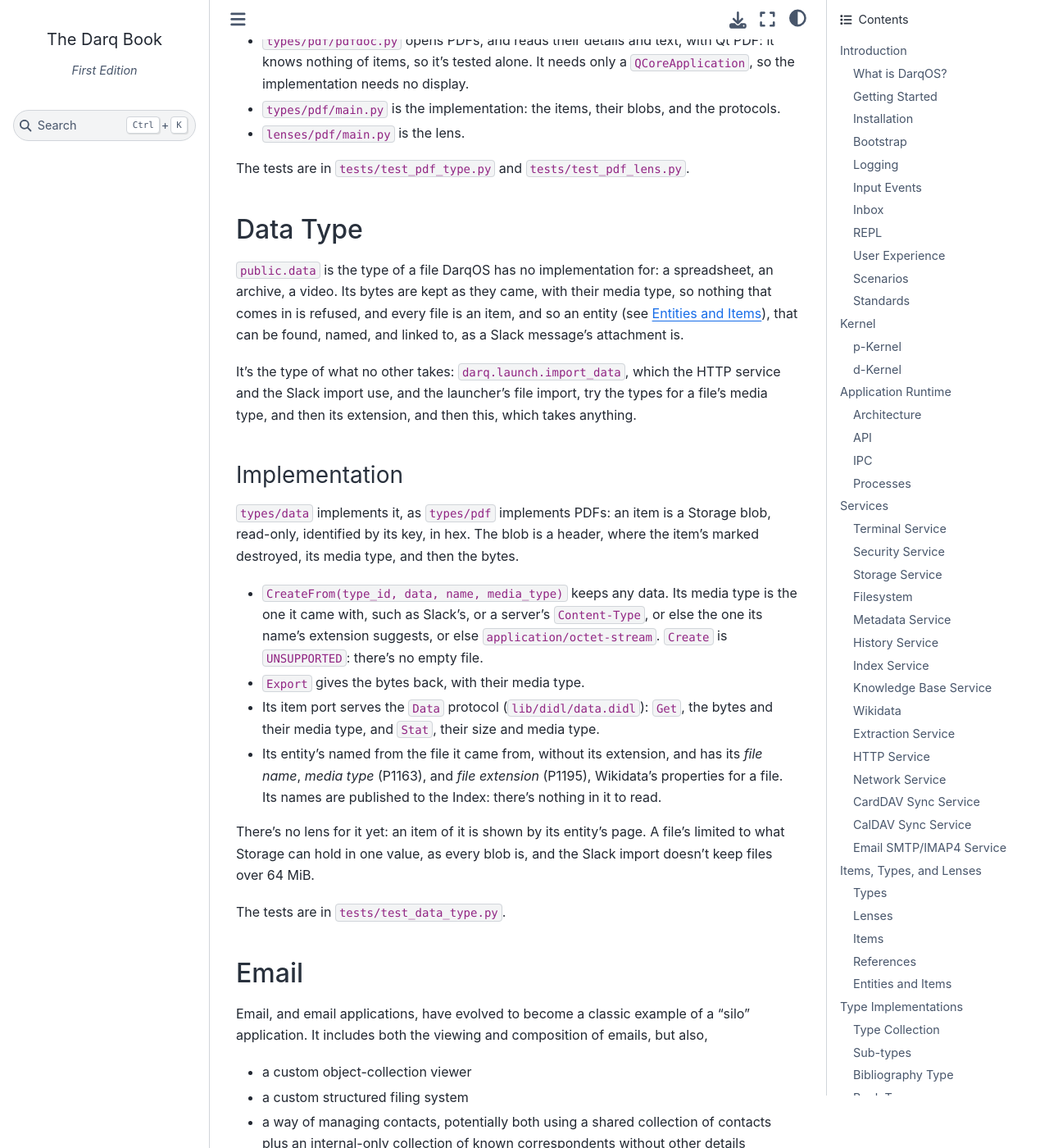
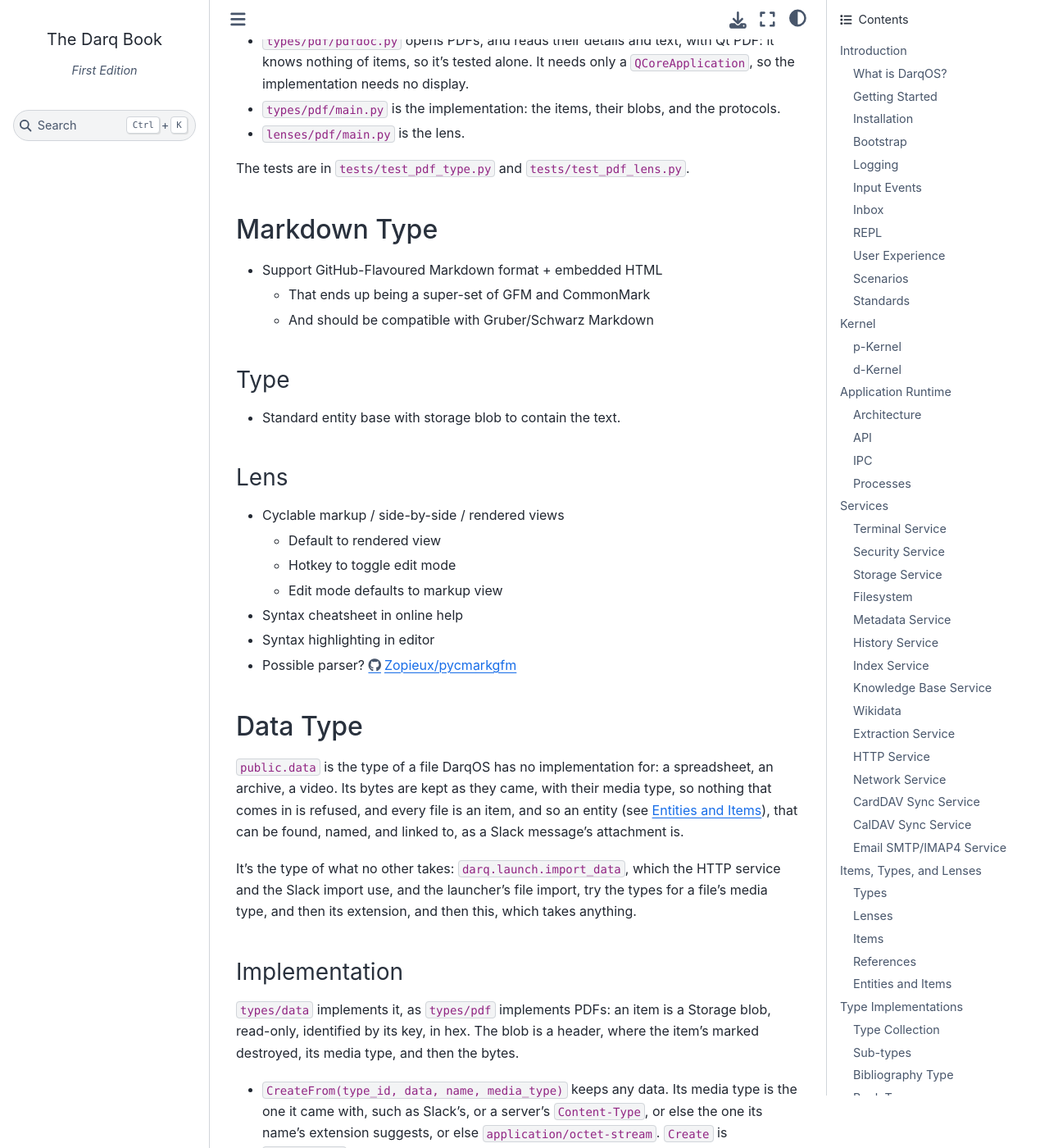
Before and after one commit to darqos/darqos, a Sphinx documentation site: the page built from doc/index.rst, in a window 1280 px wide and 1400 px high, scrolled down 186174 px. Shown: the whole window at 82% size. Built offline with Sphinx 7.4.7 and the Sphinx Book theme 1.1.4, drawn with Linux system fonts in a browser that asks for light colours; part of the change alters nothing that is shown.

```diff
--- a/doc/index.rst
+++ b/doc/index.rst
@@ -83,6 +83,7 @@ Type Implementations
 .. include:: rst-type.rst
 .. include:: image-type.rst
 .. include:: pdf-type.rst
+.. include:: markdown-type.rst
 .. include:: data-type.rst
 .. include:: email.rst
 .. include:: message-type.rst
--- /dev/null
+++ b/doc/markdown-type.rst
@@ -0,0 +1,25 @@
+Markdown Type
+=============
+
+* Support GitHub-Flavoured Markdown format + embedded HTML
+
+  * That ends up being a super-set of GFM and CommonMark
+  * And should be compatible with Gruber/Schwarz Markdown
+
+Type
+----
+
+* Standard entity base with storage blob to contain the text.
+
+Lens
+----
+
+* Cyclable markup / side-by-side / rendered views
+
+  * Default to rendered view
+  * Hotkey to toggle edit mode
+  * Edit mode defaults to markup view
+
+* Syntax cheatsheet in online help
+* Syntax highlighting in editor
+* Possible parser?  https://github.com/Zopieux/pycmarkgfm
```
